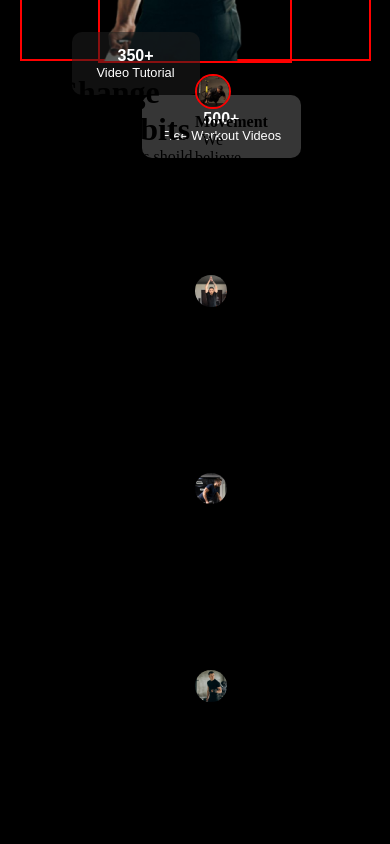
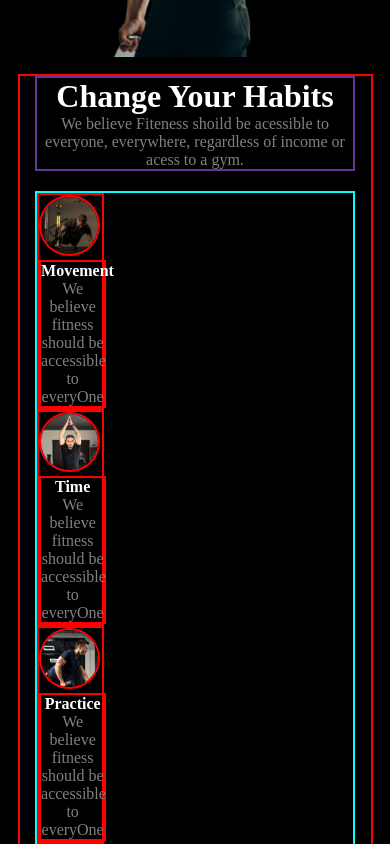
Before and after one commit to Mohammedefti/assignment-2, a plain HTML site: page index.html in a window 390 px wide. Shown: the part 680-1524 px from the top of the page. Drawn offline with Linux system fonts and the light colour scheme.

Commit message:
Alhamdulilah first section responsive complete

```diff
--- a/index.html
+++ b/index.html
@@ -66,8 +66,8 @@
     <!-- second section -->
      <div class="second-section">
         <div class="second-section-title">
-            <h1>Change Your Habits</h1>
-            <p>We believe Fiteness shoild be acessible to everyone, everywhere,
+            <h1 class="color-1">Change Your Habits</h1>
+            <p class="color-2">We believe Fiteness shoild be acessible to everyone, everywhere,
                 regardless of income or acess to a gym.
 
             </p>
@@ -76,29 +76,29 @@
             <div class="img-one">
                 <img src="images/image 3.png" alt="">
                 <div class="img-content">
-                    <h4>Movement</h4>
-                    <p>We believe fitness should be accessible to everyOne</p>
+                    <h4 class="color-1">Movement</h4>
+                    <p class="color-2">We believe fitness should be accessible to everyOne</p>
                 </div>
             </div>
             <div class="img-two">
                 <img src="images/image 2.png" alt="">
                 <div class="img-content-1">
-                    <h4>Time</h4>
-                    <p>We believe fitness should be accessible to everyOne</p>
+                    <h4 class="color-1">Time</h4>
+                    <p class="color-2">We believe fitness should be accessible to everyOne</p>
                 </div>
             </div>
             <div class="img-three">
                 <img src="images/image 4.png" alt="">
                 <div class="img-content-2">
-                    <h4>Practice</h4>
-                    <p>We believe fitness should be accessible to everyOne</p>
+                    <h4 class="color-1">Practice</h4>
+                    <p class="color-2">We believe fitness should be accessible to everyOne</p>
                 </div>
             </div>
             <div class="img-four">
                 <img src="images/image 5.png" alt="">
                 <div class="img-content-3">
-                    <h4>Weight Loss</h4>
-                    <p>We believe fitness should be accessible to everyOne</p>
+                    <h4 class="color-1">Weight Loss</h4>
+                    <p class="color-2">We believe fitness should be accessible to everyOne</p>
                 </div>
             </div>
 
--- a/styles/responsive.css
+++ b/styles/responsive.css
@@ -30,6 +30,7 @@
 
      .banner-img-container img{
         /* width: 100%; */
+        margin-left: 90px;
         height: 100%;
      }
      .banner-img-container {
@@ -37,30 +38,31 @@
         height: 70%;
      }
      #videos{
-        padding: 15px 25px;
+        padding: 10px 15px;
         font-size: .8rem;
-        margin-left: 50px;
-        margin-top: -500px;
+        margin-left: -250px;
+        margin-top: 128px;
      }
 
      #published-video{
         font-size: 1rem;
     }
     #workout-videos{
-        padding: 15px 20px;
+        padding: 10px 7px;
         font-size: .8rem;
-        font-weight: 180px;
+        margin-left: -90px;
+        margin-top: 20px;
     }
     #t-published-video{
         font-size: 1rem;
     }
 
-
+/* second section  */
     .second-section
     {
-        padding-top: 250px;
-        display: grid;
+        margin-top: 250px;
         display: flex;
+        flex-direction: column;
 
     }
     .second-img-container{
--- a/styles/styles.css
+++ b/styles/styles.css
@@ -15,7 +15,12 @@ body{
 
 
 /* Shared style */
-
+.color-1{
+    color: white;
+}
+.color-2{
+    color: rgb(128, 128,128);
+}
 /* Banner */
 .first-section{
     background: linear-gradient(180deg, #111111 0%, rgba(119, 119, 119, 0) 100%);
@@ -80,21 +85,23 @@ body{
 }
 
 .banner-img-container{
-    border: 2px solid red;
+    /* border: 2px solid red; */
     /* margin: 0 auto; */
 }
 .banner-img-container img{
-    border: 2px solid red;
-    display: block;
-    margin: auto;
+    /* border: 2px solid red; */
+    /* display: block; */
+    margin-left: 250px;
 }
 
 
 #videos{
+    position: absolute;
     padding: 15px 30px;
     font-size: 1rem;
     font-weight: 200;
-    margin-left: -370px;
+    margin-left: -360px;
+    margin-top: 330px;
     /* background-color: transparent ; */
     background-color:rgba(31, 31, 31, 0.534);
     color: white;
@@ -109,11 +116,13 @@ body{
     padding: 15px 15px;
     font-size: 1rem;
     font-weight: 180;
-    margin-left: 120px;
+    position: absolute;
+    margin-left: -100px;
+    margin-top: 90px;
     color: white;
     border-radius: 10px;
     border: none;
-    background-color: rgba(57, 57, 57, 0.966);
+    background-color: rgba(56, 56, 56, 0.884);
 }
 #t-published-video{
     font-size: 1.5rem;
@@ -180,7 +189,7 @@ body{
 .creative-section{
     width: 90%;
     margin: 0 auto;
-    /* border: 2px solid red; */
+    border: 2px solid red;
     margin-bottom: 30px;
 
 }
@@ -189,14 +198,14 @@ body{
     width: 90%;
     margin: 0 auto;
     text-align: center;
-    /* border: 2px solid rebeccapurple; */
+    border: 2px solid rebeccapurple;
     margin-bottom: 20px;
 }
 
 .second-img-container{
     width: 90%;
     margin:0 auto;
-    /* border: 2px solid aqua; */
+    border: 2px solid aqua;
     display: flex;
     justify-content: space-evenly;
 }
@@ -208,13 +217,13 @@ body{
     width: 20%;
     /* border-radius: 50%; */
 
-/* border: 2px red solid; */
+border: 2px red solid;
 }
 
 .img-one img, .img-two img,
 .img-three img,
 .img-four img{
-    /* border: 2px solid red; */
+    border: 2px solid red;
     border-radius: 50%;
 
     align-items: center;
@@ -229,7 +238,7 @@ body{
     width: 100%;
     text-align: center;
 
-    /* border: 2px solid red; */
+    border: 2px solid red;
 }
 
 
```
